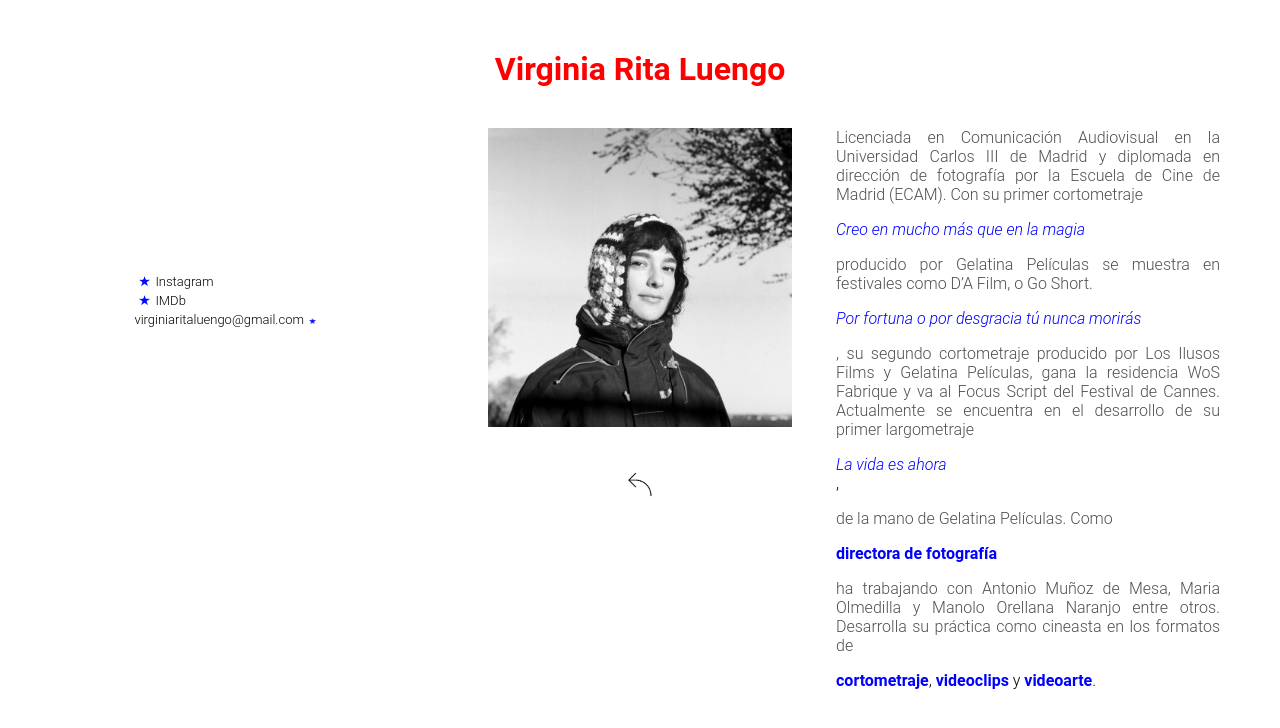
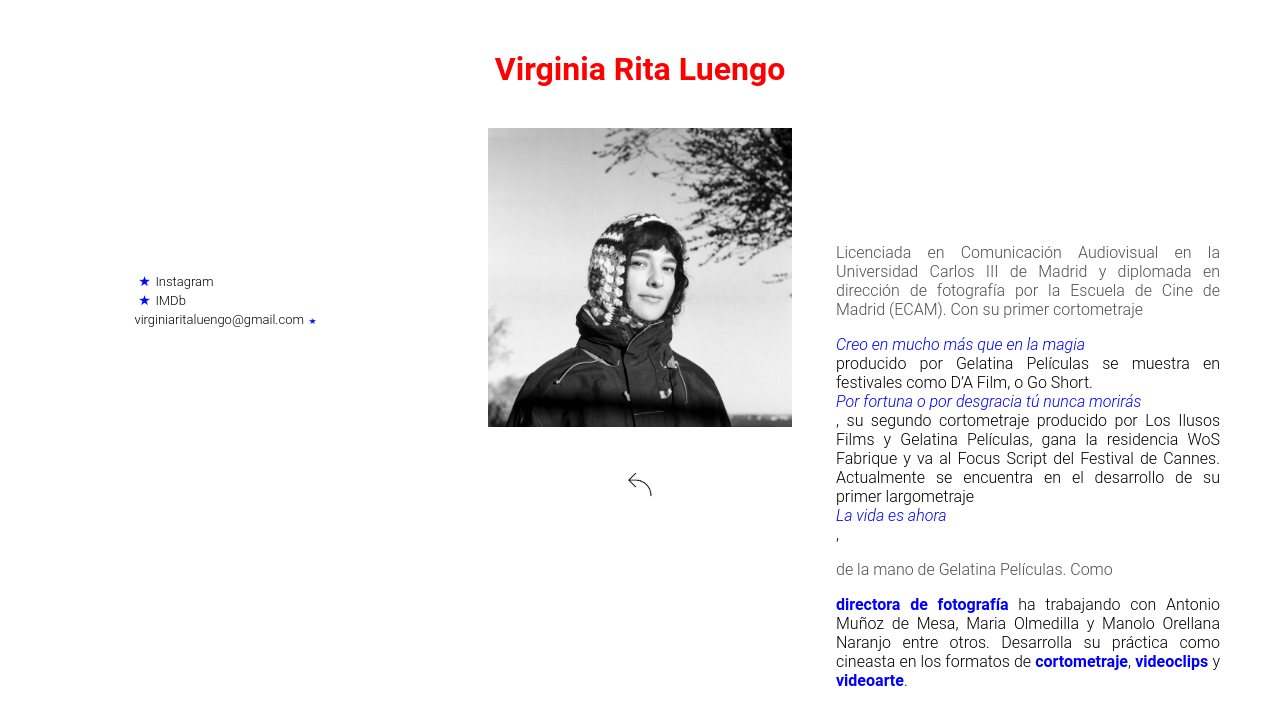
Before and after one commit to paulala94/virginiaritaluengo, a Vue app: page /sobre-mi in a window 1280 px wide. Shown: the top 728 px of the page. Built offline with nearby package versions, Linux system fonts and the light colour scheme.

Commit message:
bio changed x6

```diff
--- a/src/views/AboutView.vue
+++ b/src/views/AboutView.vue
@@ -10,21 +10,18 @@
                 de fotografía por la Escuela de Cine de Madrid (ECAM).
                 Con su primer cortometraje</p>
             <div class="cursiva">Creo en mucho más que en la magia</div>
-            <p>producido por Gelatina Películas se
-                muestra en festivales como D’A Film, o Go Short. </p>
+            producido por Gelatina Películas se
+            muestra en festivales como D’A Film, o Go Short.
             <div class="cursiva">Por fortuna o por desgracia tú nunca
-                morirás</div>
-            <p>, su
-                segundo cortometraje producido por Los Ilusos Films y Gelatina Películas, gana la residencia WoS
-                Fabrique
-                y va al Focus Script del Festival de Cannes. Actualmente se encuentra en el desarrollo de su primer
-                largometraje</p>
+                morirás</div>, su segundo cortometraje producido por Los Ilusos Films y Gelatina Películas, gana la
+            residencia WoS Fabrique y va al Focus Script del Festival de Cannes. Actualmente se encuentra en el
+            desarrollo de su primer largometraje
             <div class="cursiva">La vida es ahora</div>,<p> de la mano de Gelatina Películas.
                 Como </p><strong class="azul">directora de fotografía</strong>
-            <p>ha trabajando con Antonio Muñoz de Mesa, Maria
-                Olmedilla y Manolo Orellana
-                Naranjo entre otros.
-                Desarrolla su práctica como cineasta en los formatos de </p><strong class="azul">cortometraje</strong>,
+            ha trabajando con Antonio Muñoz de Mesa, Maria
+            Olmedilla y Manolo Orellana
+            Naranjo entre otros.
+            Desarrolla su práctica como cineasta en los formatos de <strong class="azul">cortometraje</strong>,
             <strong class="azul">videoclips</strong> y <strong class="azul">videoarte</strong>.
         </div>
         <div id="about-links">
```
